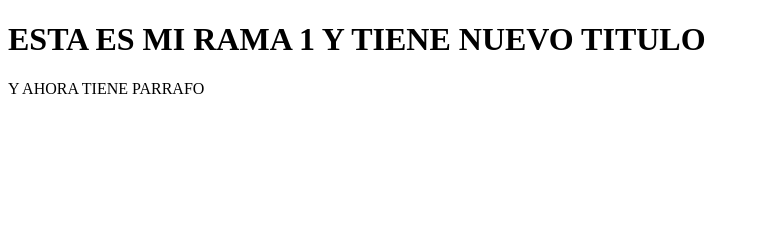
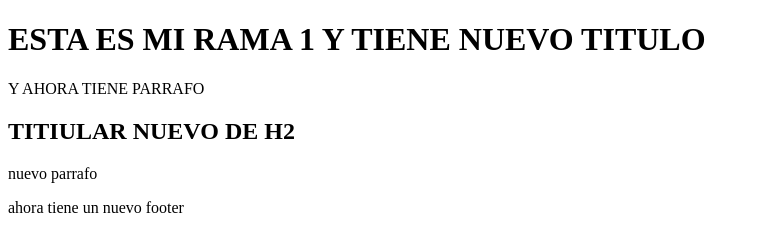
Before and after one commit to visforvioleta/repo-prueba2610, a plain HTML site: page index.html in a window 1280 px wide. Shown: the whole page, without its empty margins (0-760 px from the left). Drawn offline with Linux system fonts and the light colour scheme.

Commit message:
Nuevo footer, cambios de texto

```diff
--- a/index.html
+++ b/index.html
@@ -8,5 +8,8 @@
 <body>
     <h1>ESTA ES MI RAMA 1 Y TIENE NUEVO TITULO</h1>
     <P>Y AHORA TIENE PARRAFO</P>
+    <h2>TITIULAR NUEVO DE H2</h2>
+    <p>nuevo parrafo</p>
+    <footer>ahora tiene un nuevo footer</footer>
 </body>
 </html>
```
